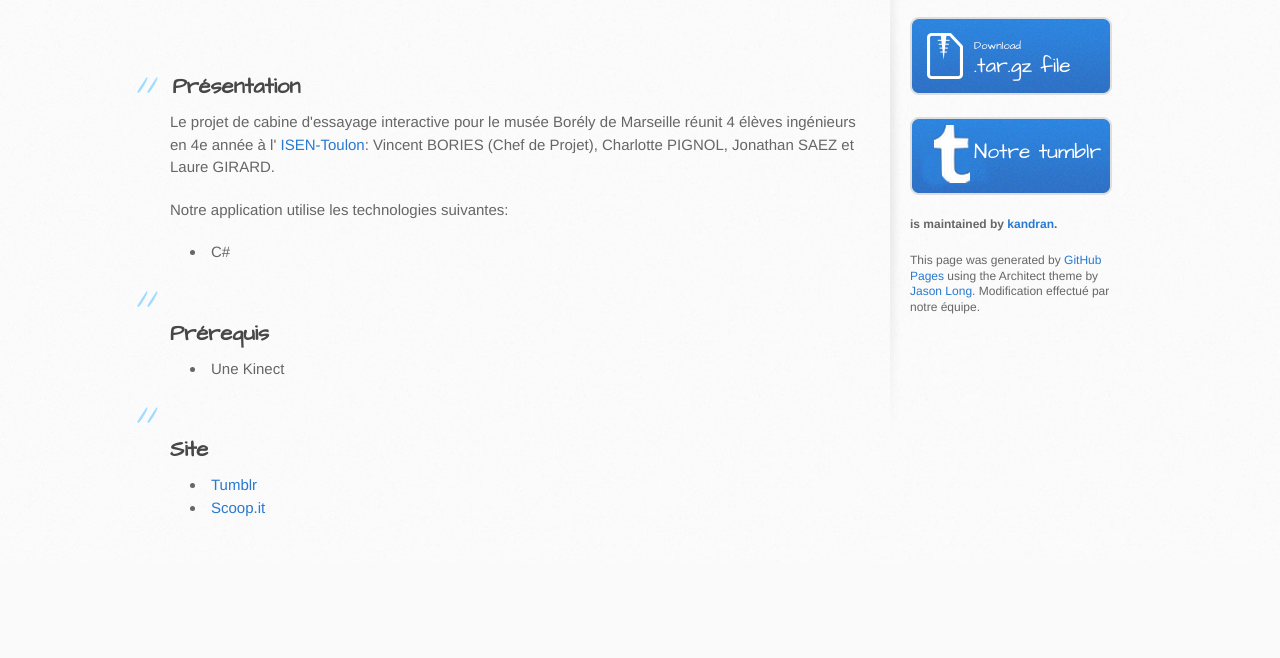
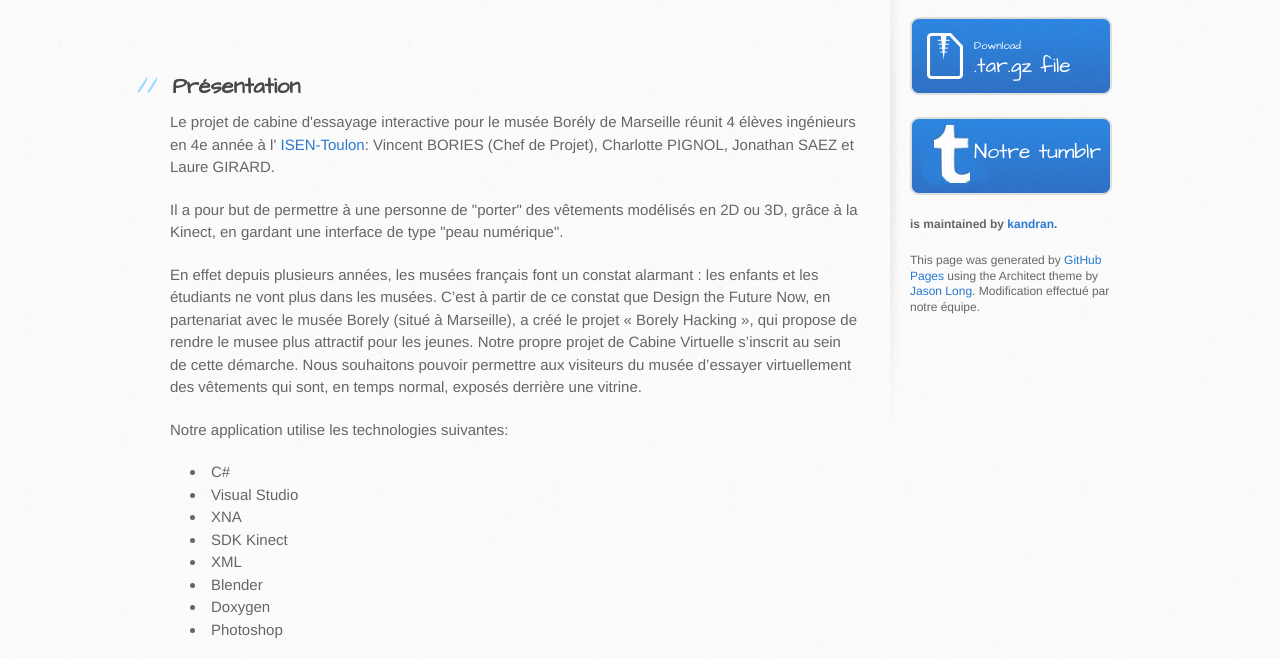
Before and after one commit to kandran/musee-interactif, a plain HTML site: page index.html in a window 1280 px wide. Shown: the part 281-939 px from the top of the page. Before the commit the page ends 843 px from the top, so only its background shows below. Drawn offline with Linux system fonts and the light colour scheme.

Commit message:
Ajout information

```diff
--- a/index.html
+++ b/index.html
@@ -36,11 +36,21 @@
 <a name="pr%C3%A9sentation" class="anchor" href="#pr%C3%A9sentation"><span class="octicon octicon-link"></span></a>Présentation</h2>
 
 <p>Le projet de cabine d'essayage interactive pour le musée Borély de Marseille réunit 4 élèves ingénieurs en 4e année à l' <a href="http://www.isen.fr/">ISEN-Toulon</a>: Vincent BORIES (Chef de Projet), Charlotte PIGNOL, Jonathan SAEZ et Laure GIRARD.</p>
-
+<p>Il a pour but de permettre à une personne de  "porter" des vêtements modélisés en 2D ou 3D, grâce à la Kinect, en gardant une interface de type "peau numérique".</p>
+<p>En effet depuis plusieurs années, les musées français font un constat alarmant : les enfants et les étudiants ne vont plus dans les musées. C’est à partir de ce constat que Design the Future Now, en partenariat avec le musée Borely (situé à Marseille), a créé le projet « Borely Hacking », qui propose de rendre le musee plus attractif pour les jeunes.
+Notre propre projet de Cabine Virtuelle s’inscrit au sein de cette démarche. Nous souhaitons pouvoir permettre aux visiteurs du musée d’essayer virtuellement des vêtements qui sont, en temps normal, exposés derrière une vitrine.
+</p>
 <p>Notre application utilise les technologies suivantes:</p>
 
 <ul>
 <li>C#</li>
+<li>Visual Studio</li>
+<li>XNA</li>
+<li>SDK Kinect</li>
+<li>XML</li>
+<li>Blender</li>
+<li>Doxygen</li>
+<li>Photoshop</li>
 </ul><h2><br/>
 <a name="pr%C3%A9requis" class="anchor" href="#pr%C3%A9requis"><span class="octicon octicon-link"></span></a>Prérequis</h2>
 
```
